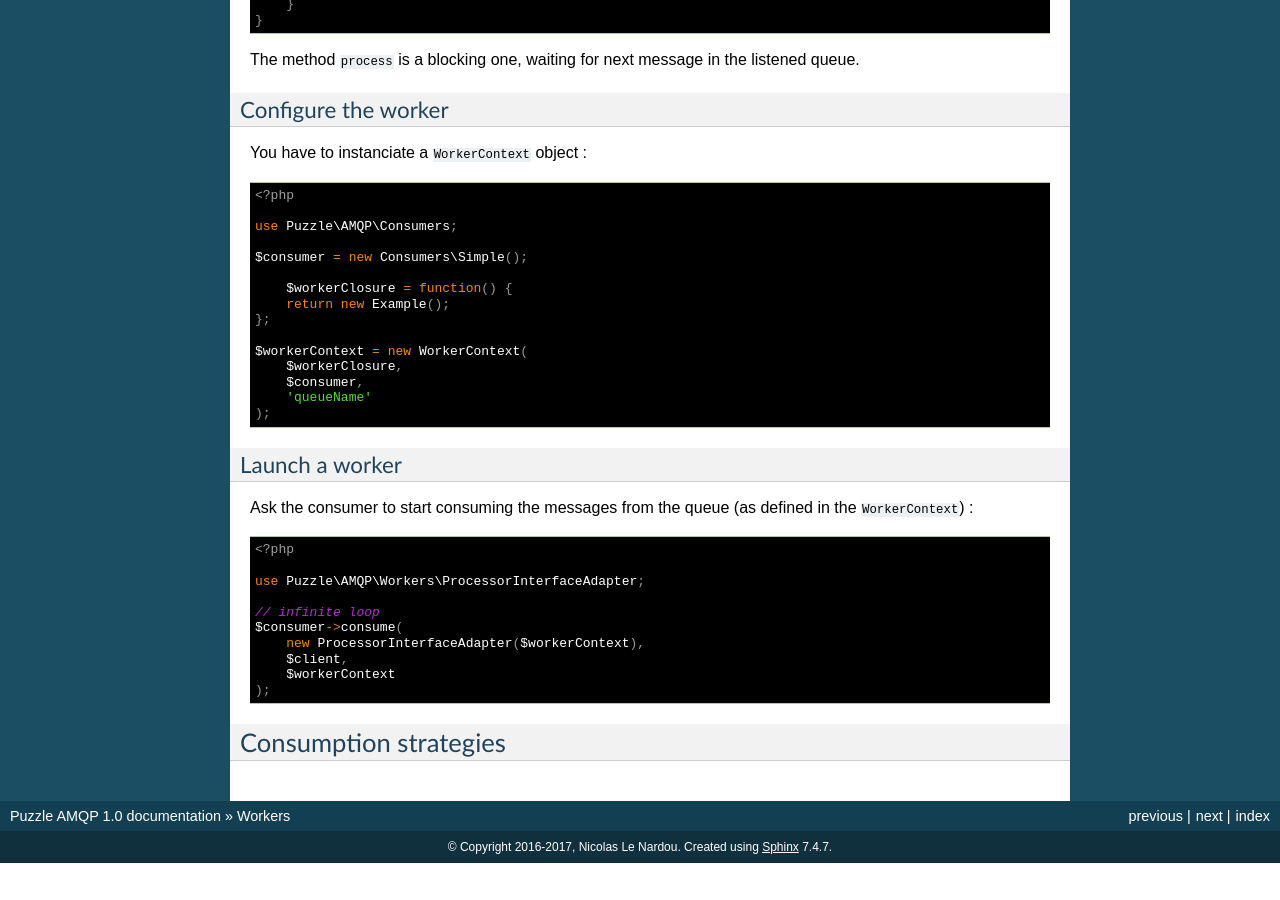
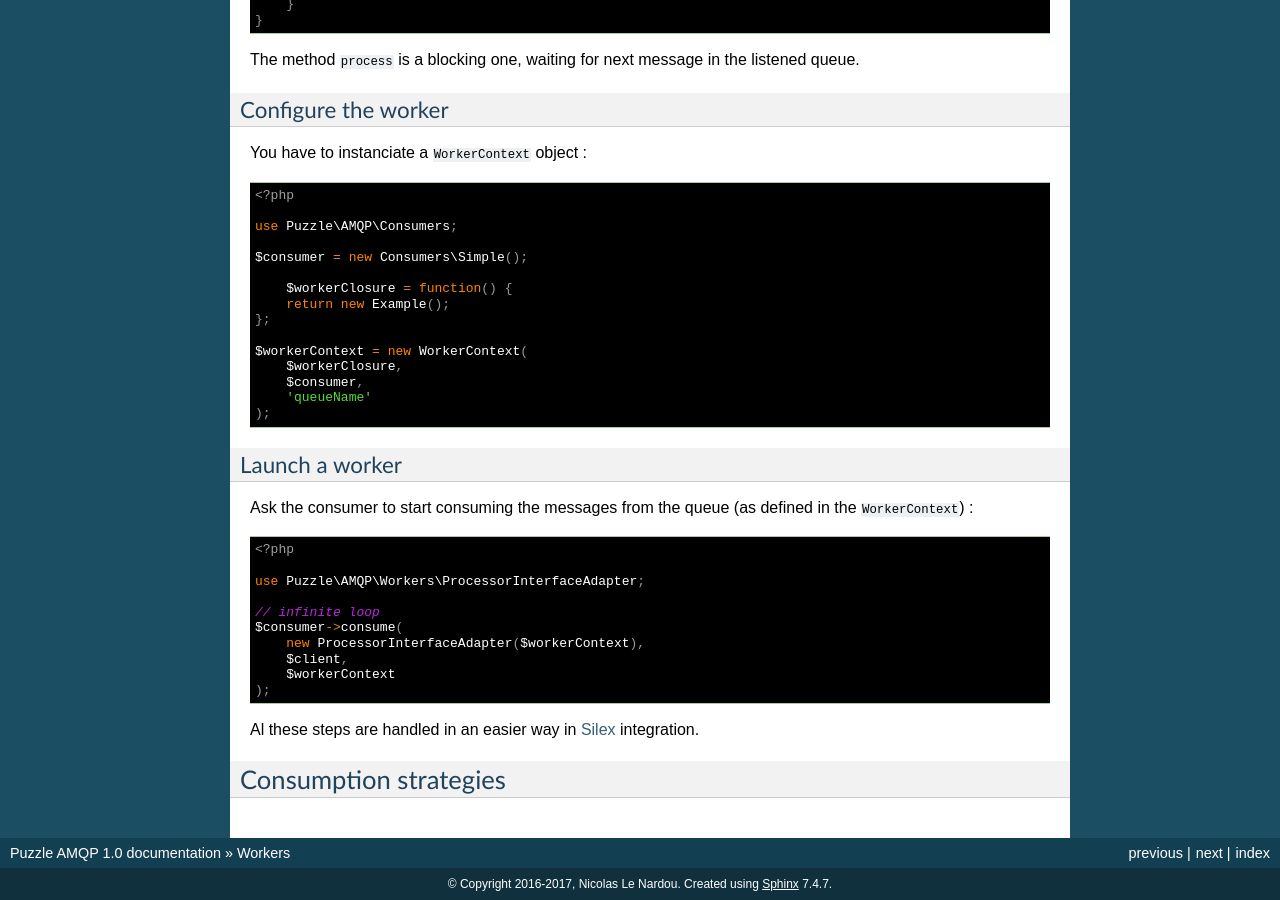
Before and after one commit to puzzle-org/documentation-amqp, a Sphinx documentation site: the page built from docs/workers.rst, in a window 1280 px wide and 900 px high, scrolled down 577 px. Built offline with Sphinx 7.4.7, drawn with Linux system fonts in a browser that asks for light colours; before the commit the page ends 1440 px from its top, so only the background shows below that.

Commit message:
link between workers & silex chapters

```diff
--- a/docs/silex/index.rst
+++ b/docs/silex/index.rst
@@ -1,3 +1,5 @@
+.. _silex:
+
 Silex
 =====
 
--- a/docs/workers.rst
+++ b/docs/workers.rst
@@ -75,5 +75,7 @@ Ask the consumer to start consuming the messages from the queue (as defined in t
         $workerContext
     );
 
+Al these steps are handled in an easier way in :ref:`silex` integration.
+
 Consumption strategies
 ----------------------
```
